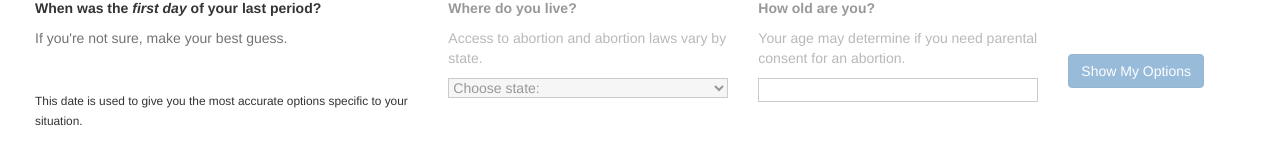
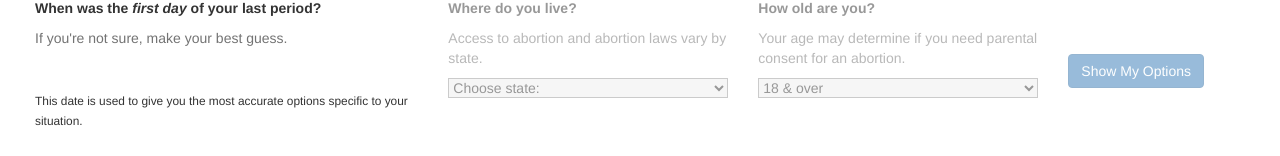
Before and after one commit to alexanian/termina, a website: page web-app/public/index.html in a window 1280 px wide. Shown: the part 520-676 px from the top of the page. Drawn offline with nearby package versions, Linux system fonts and the light colour scheme; no server answers.

Commit message:
Bugfix: re-add dropdown for age (#5)
* Add 'Choose state:' for initial selection

* Re-add dropdown for age

```diff
--- a/web-app/public/index.html
+++ b/web-app/public/index.html
@@ -253,7 +253,12 @@
                       <div class="form-group">
                         <label for="age">How old are you?</label>
                         <span class="help-block" id="help-age">Your age may determine if you need parental consent for an abortion.</span>
-                        <input type="number" id="age" name="age" aria-describedby="help-age" />
+                        <select name="age" id="age" aria-describedby="help-age">
+                            <option selected value="18">18 &amp; over</option>
+                            <option value="17">17</option>
+                            <option value="16">16</option>
+                            <option value="15">15 &amp; under</option>
+                        </select>
                       </div>
                   </div>
 
```
